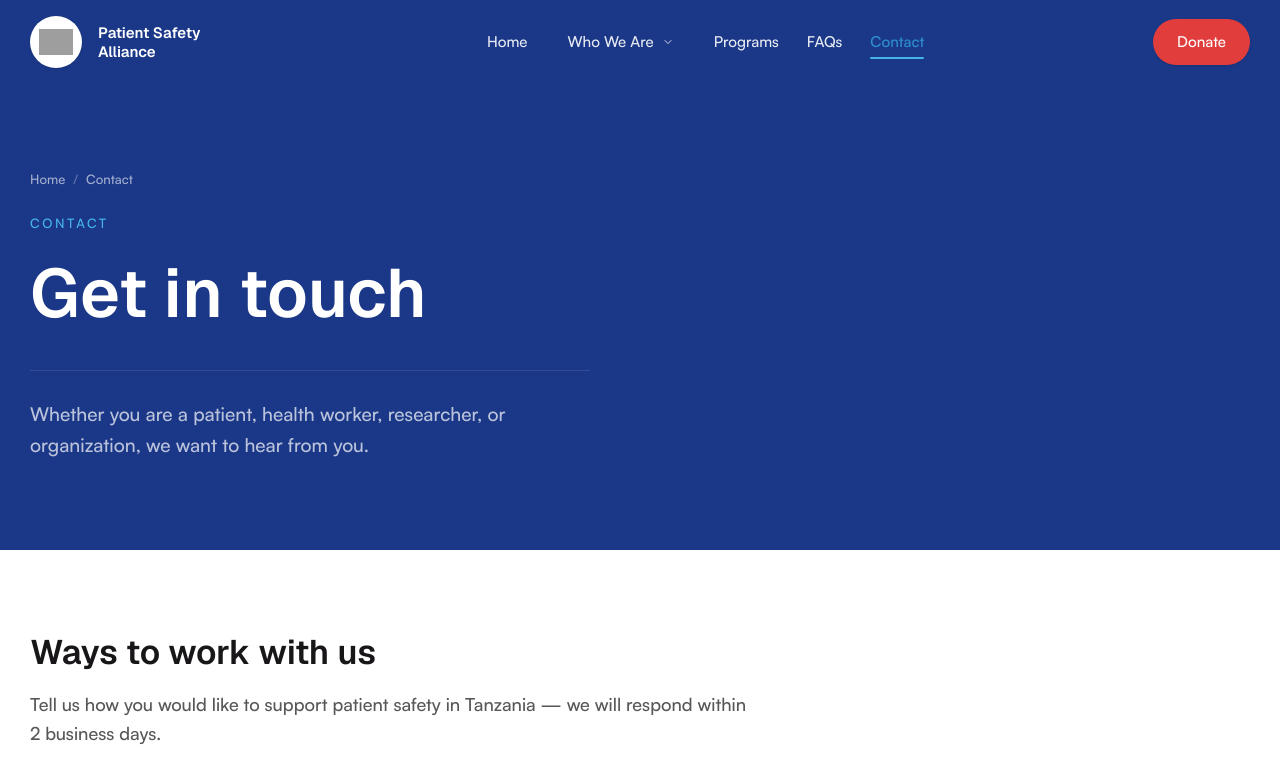
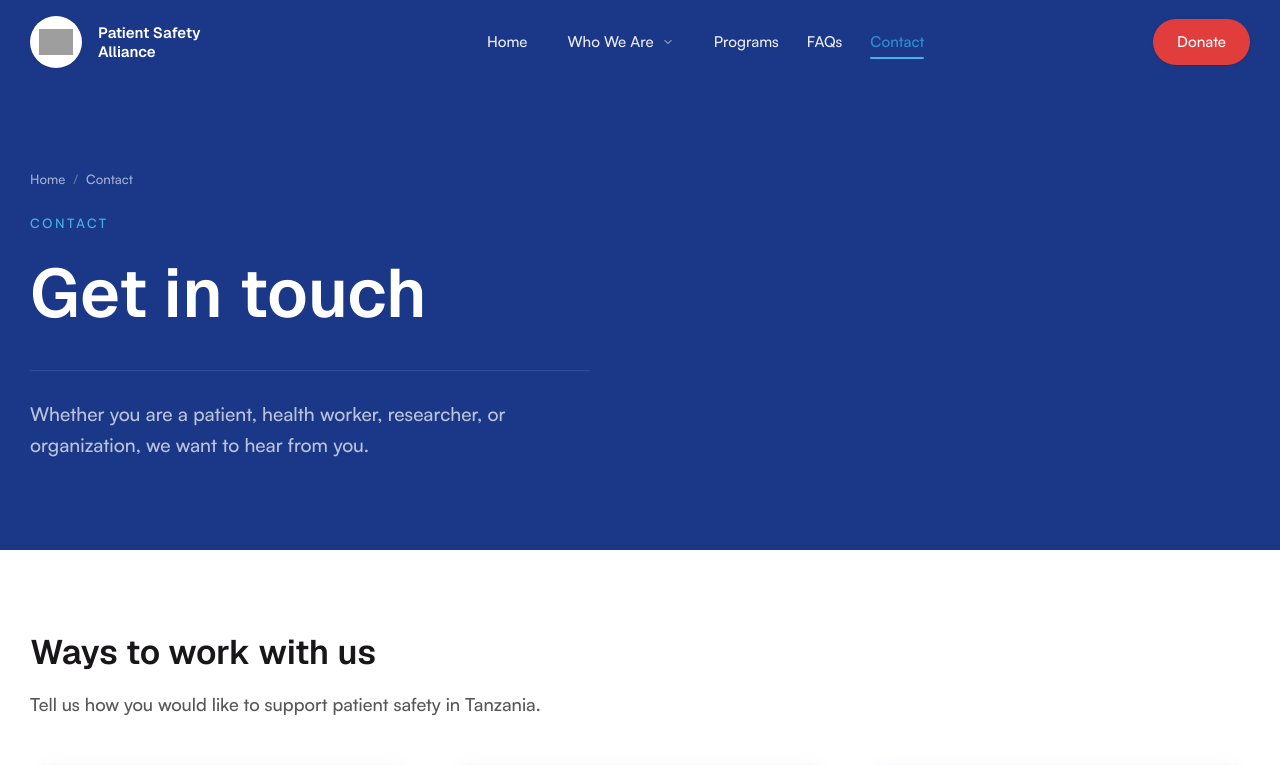
Before and after one commit to psatz2026/psatanzania, a Next.js app: page /contact in a window 1280 px wide. Shown: the top 765 px of the page. Built offline with nearby package versions, Linux system fonts and the light colour scheme; grey boxes are pictures that could not be loaded.

Commit message:
edit the contact copy words.

```diff
--- a/app/contact/page.tsx
+++ b/app/contact/page.tsx
@@ -58,7 +58,7 @@ export default function ContactPage() {
               Ways to work with us
             </h2>
             <p className="mt-4 font-body text-[16px] lg:text-[18px] leading-[1.6] text-steel-gray">
-              Tell us how you would like to support patient safety in Tanzania — we will respond within 2 business days.
+              Tell us how you would like to support patient safety in Tanzania.
             </p>
           </div>
 
```
